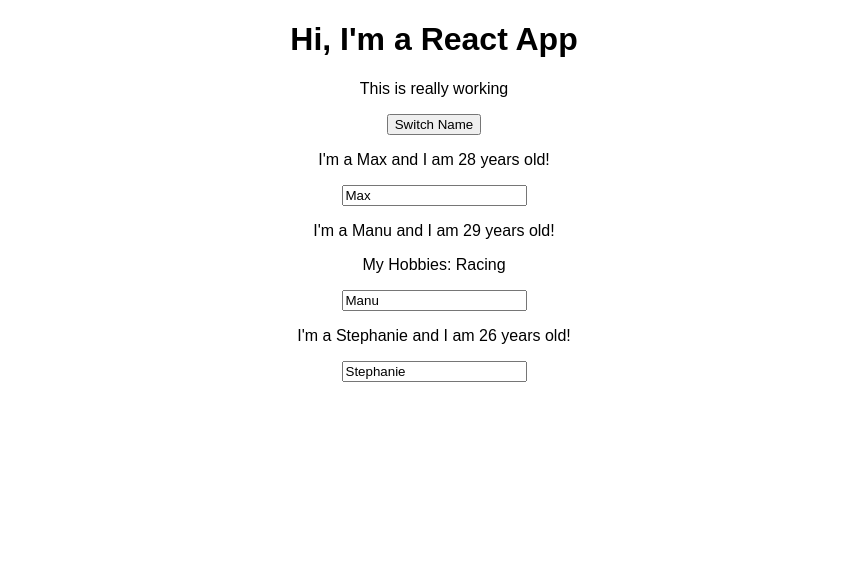
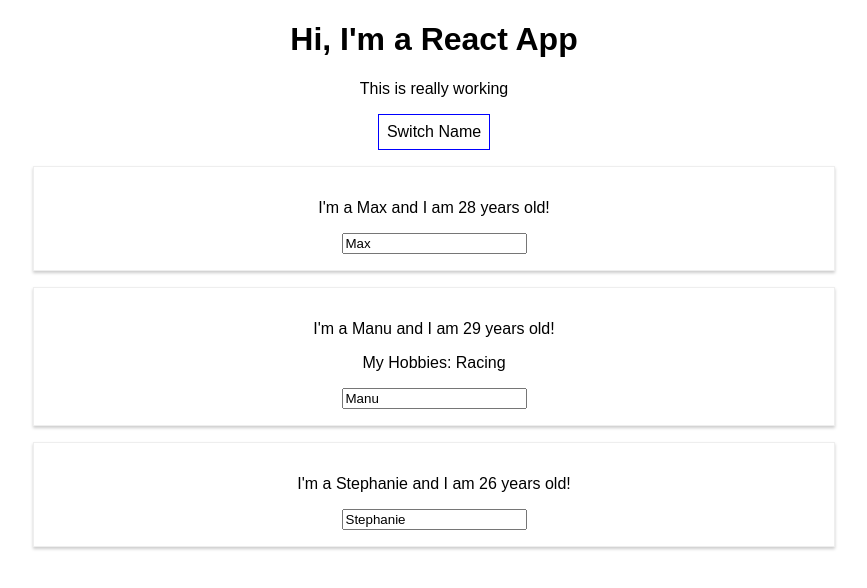
Before and after one commit to davidjamesherzog/react-complete-guide, a React (Create React App) app: page / in a window 1280 px wide. Shown: the top 588 px of the page, without its empty margins (206-1073 px from the left). Built offline with nearby package versions, Linux system fonts and the light colour scheme.

Commit message:
Add css styles

```diff
--- a/src/App.js
+++ b/src/App.js
@@ -31,11 +31,19 @@
     })
   };
 
+  const style = {
+    backgroundColor: 'white',
+    font: 'inherit',
+    border: '1px solid blue',
+    padding: '8px',
+    cursor: 'pointer'
+  };
+
   return (
     <div className="App">
       <h1>Hi, I'm a React App</h1>
       <p>This is really working</p>
-      <button onClick={() => switchNameHandler('Maximilan')}>Switch Name</button>
+      <button style={style} onClick={() => switchNameHandler('Maximilan')}>Switch Name</button>
       <Person
         name={personsState.persons[0].name}
         age={personsState.persons[0].age} />
--- /dev/null
+++ b/src/Person/Person.css
@@ -0,0 +1,8 @@
+.Person {
+  width: 60%;
+  margin: 16px auto;
+  border: 1px solid #eee;
+  box-shadow: 0 2px 3px #ccc;
+  padding: 16px;
+  text-align: center;
+}
--- a/src/Person/Person.js
+++ b/src/Person/Person.js
@@ -1,8 +1,9 @@
 import React from 'react';
+import './Person.css';
 
 const person = (props) => {
     return (
-      <div>
+      <div className="Person">
         <p onClick={props.click}>I'm a {props.name} and I am {props.age} years old!</p>
         <p>{props.children}</p>
         <input type="text" onChange={props.changed} value={props.name}/>
```
